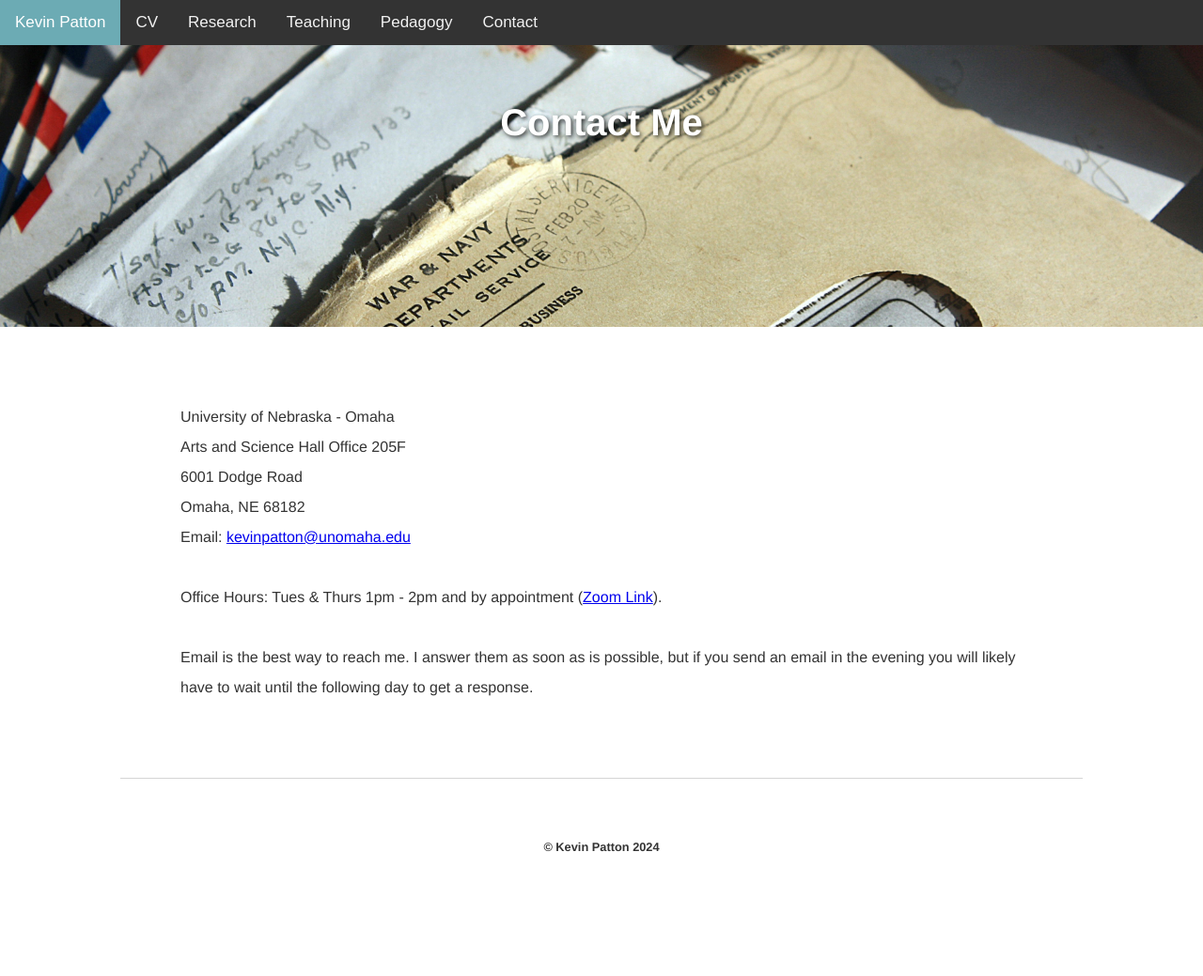
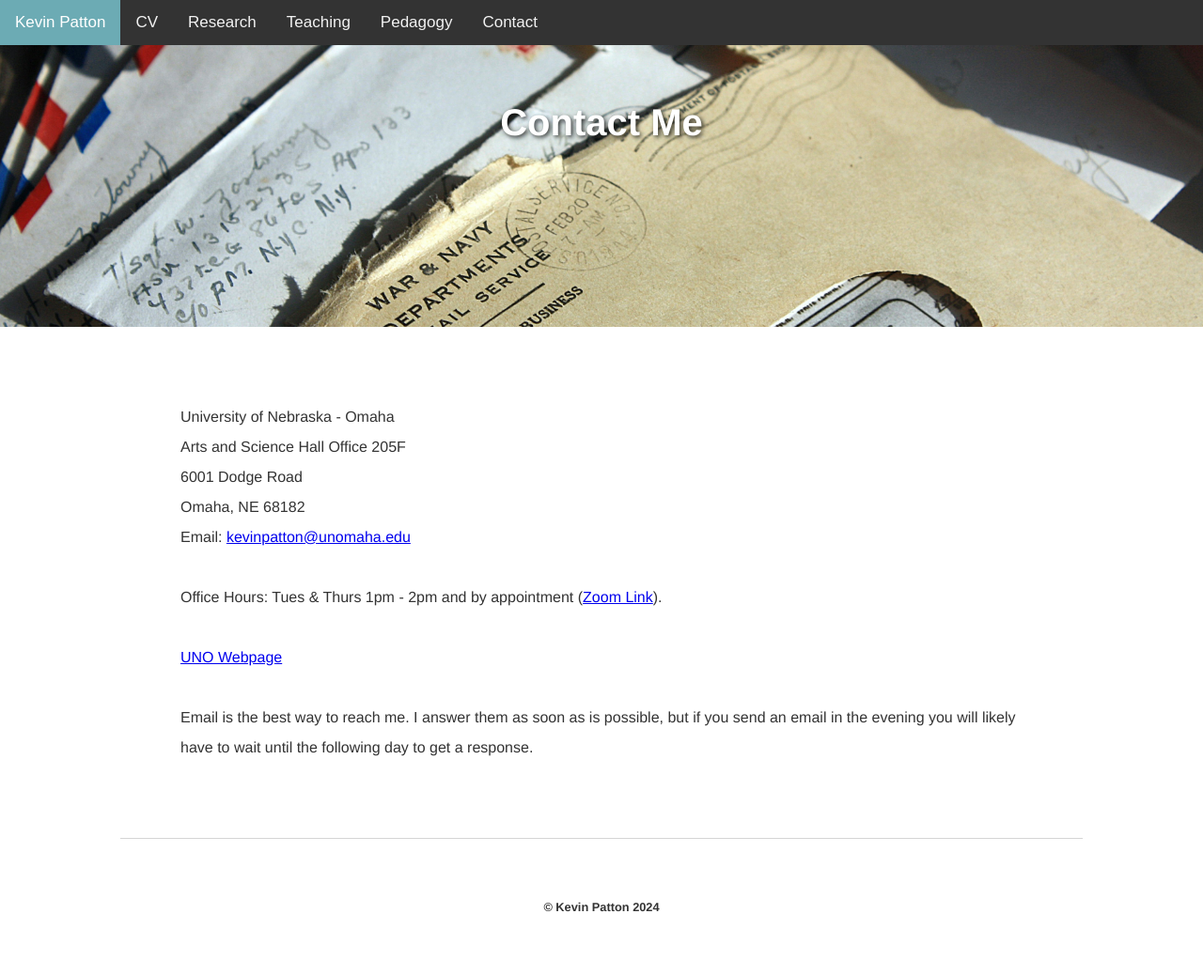
Before and after one commit to kevinjpatton/kevinjpatton.github.io, a Jekyll site: the page built from contact/index.html, in a window 1280 px wide. Shown: the whole page at 94% size. Built offline with Jekyll 4.4.1, drawn with Linux system fonts in a browser that asks for light colours; Markdown is read by kramdown in place of the engine named in the settings; before the commit the page ends 975 px from its top, so only the background shows below that.

Commit message:
Update index.html

```diff
--- a/contact/index.html
+++ b/contact/index.html
@@ -2,4 +2,4 @@
 layout: contact
 title: Contact - Kevin Patton
 ---
-<p>University of Nebraska - Omaha<br>Arts and Science Hall Office 205F<br>6001 Dodge Road<br>Omaha, NE 68182<br>Email: <a href="mailto:kevinpatton@unomaha.edu" target="_blank">kevinpatton@unomaha.edu</a><br><br>Office Hours: Tues & Thurs 1pm - 2pm and by appointment (<a href="https://unomaha.zoom.us/j/6213908877" target="_blank">Zoom Link</a>).<br><br>Email is the best way to reach me.  I answer them as soon as is possible, but if you send an email in the evening you will likely have to wait until the following day to get a response.</p>
+<p>University of Nebraska - Omaha<br>Arts and Science Hall Office 205F<br>6001 Dodge Road<br>Omaha, NE 68182<br>Email: <a href="mailto:kevinpatton@unomaha.edu" target="_blank">kevinpatton@unomaha.edu</a><br><br>Office Hours: Tues & Thurs 1pm - 2pm and by appointment (<a href="https://unomaha.zoom.us/j/6213908877" target="_blank">Zoom Link</a>).<br><br><a href="https://www.unomaha.edu/college-of-arts-and-sciences/philosophy/about-us/directory/kevin-patton.php" target="_blank">UNO Webpage</a><br><br>Email is the best way to reach me.  I answer them as soon as is possible, but if you send an email in the evening you will likely have to wait until the following day to get a response.</p>
```
